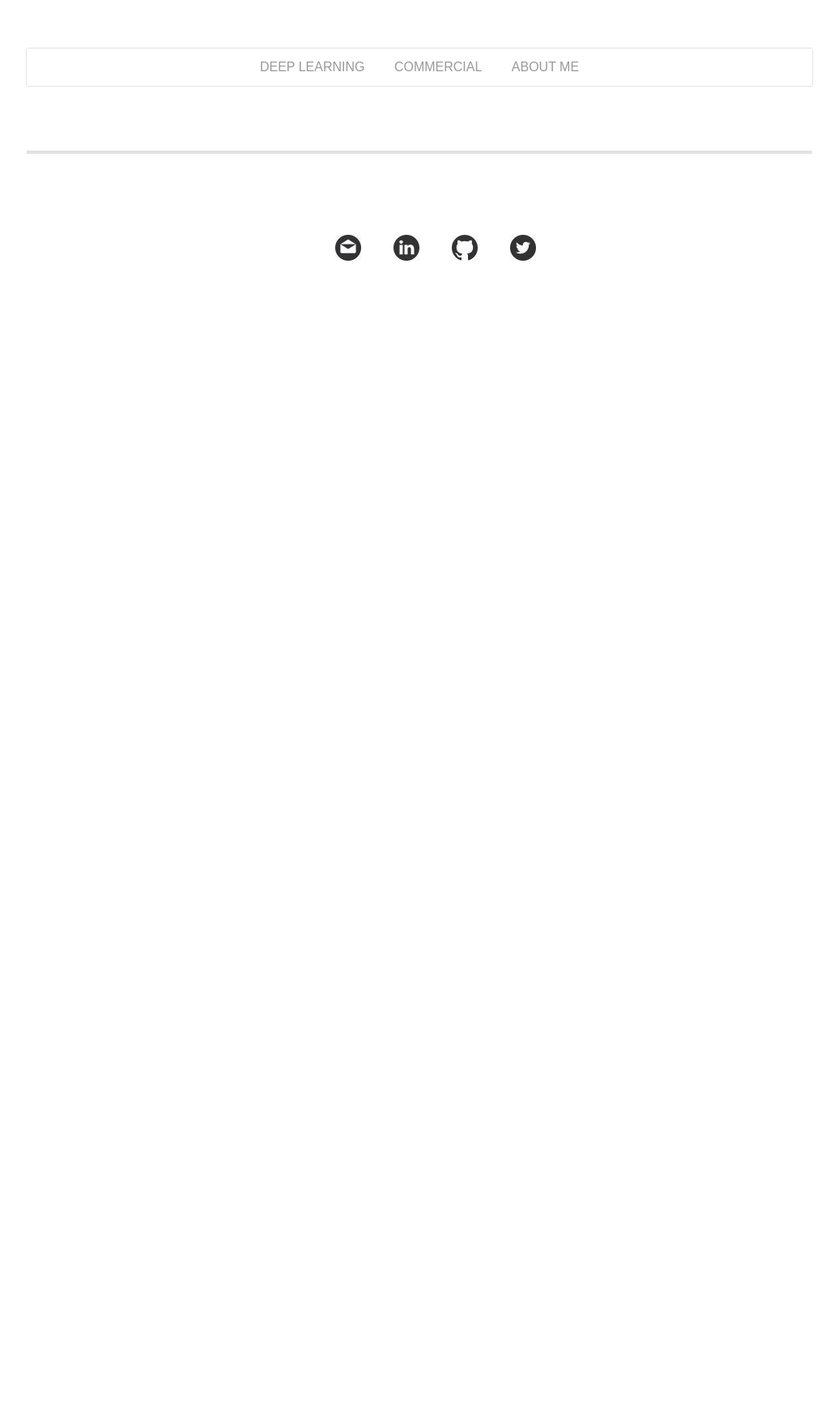
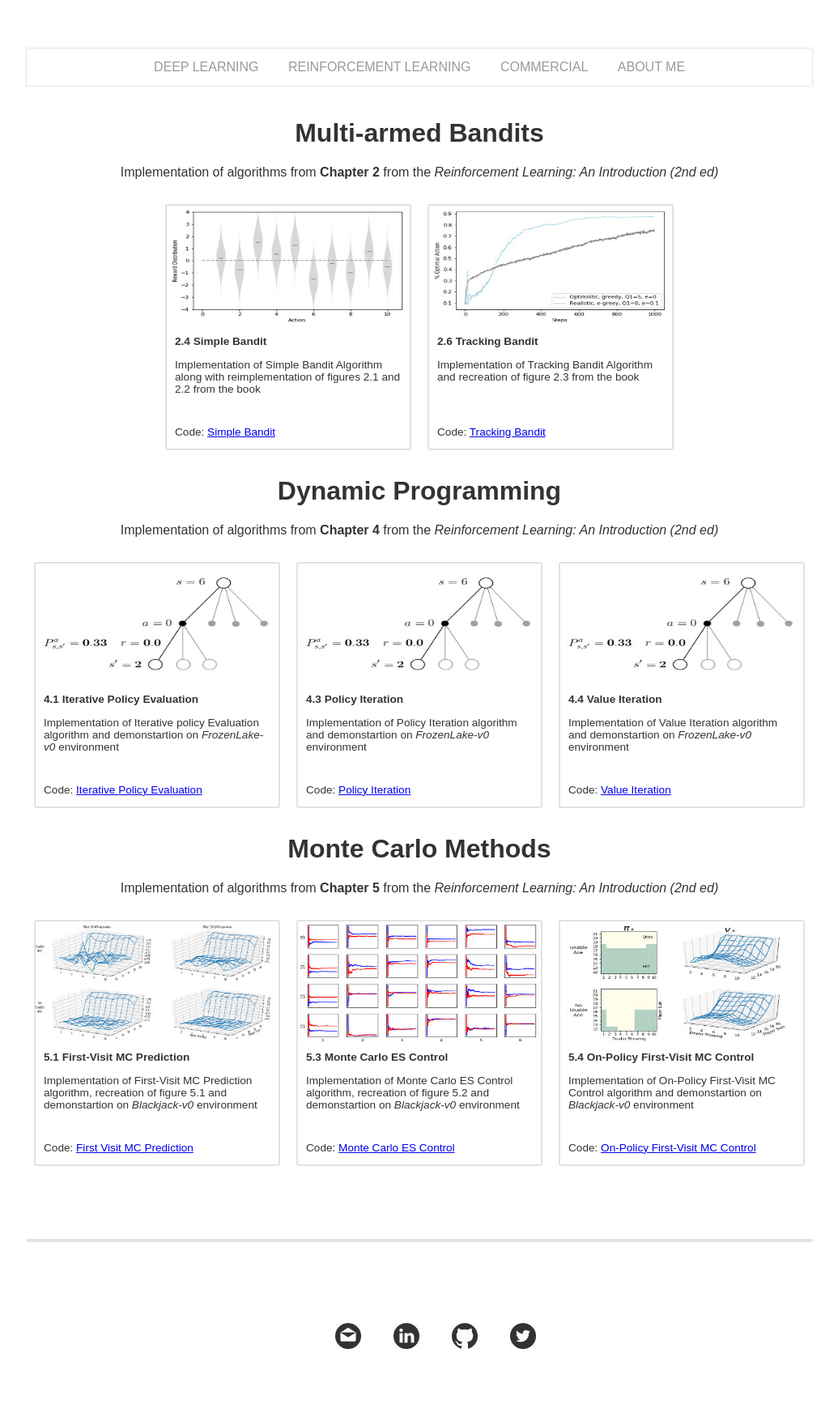
Before and after one commit to marcinbogdanski/marcinbogdanski.github.io, a Jekyll site: the page built from reinforcement-learning.html, in a window 1280 px wide. Shown: the whole page at 81% size, without its empty margins (122-1157 px from the left). Built offline with Jekyll 4.4.1, drawn with Linux system fonts in a browser that asks for light colours; before the commit the page ends 900 px from its top, so only the background shows below that.

Commit message:
Add Reinforcement Learning sectiongit status

```diff
--- a/_layouts/default.html
+++ b/_layouts/default.html
@@ -10,7 +10,7 @@
         <nav>
             <ul>
                 <li><a href="/deep-learning.html">Deep Learning</a></li>
-                <!--<li><a href="/reinforcement-learning.html">Deep RL</a></li>-->
+                <li><a href="/reinforcement-learning.html">Reinforcement Learning</a></li>
                 <li><a href="/commercial-portfolio.html">Commercial</a></li>
                 <li><a href="/">About Me</a></li>
                 <!-- <li><a href="/blog.html">Blog</a></li> -->
--- a/reinforcement-learning.html
+++ b/reinforcement-learning.html
@@ -1,3 +1,107 @@
 ---
 layout: default
 ---
+
+
+
+
+{% include section.html
+    header="Multi-armed Bandits"
+    description="Implementation of algorithms from <b>Chapter 2</b> from the <em>Reinforcement Learning: An Introduction (2nd ed)</em>" %}
+
+
+<div>
+    <ul class="grid">
+
+
+        {% include card.html
+            image="/assets/images/rlintro/simple_bandit.jpg"
+            title="2.4 Simple Bandit"
+            description='Implementation of Simple Bandit Algorithm along with reimplementation of figures 2.1 and 2.2 from the book'
+            link_text="Simple Bandit"
+            link_href="https://marcinbogdanski.github.io/rl-sketchpad/RL_An_Introduction_2018/0204_Simple_Bandit.html"
+            %}
+
+        {% include card.html
+            image="/assets/images/rlintro/tracking_bandit.jpg"
+            title="2.6 Tracking Bandit"
+            description='Implementation of Tracking Bandit Algorithm and recreation of figure 2.3 from the book'
+            link_text="Tracking Bandit"
+            link_href="https://marcinbogdanski.github.io/rl-sketchpad/RL_An_Introduction_2018/0206_Tracking_Bandit.html"
+            %}
+
+    </ul>
+</div>
+
+{% include section.html
+    header="Dynamic Programming"
+    description="Implementation of algorithms from <b>Chapter 4</b> from the <em>Reinforcement Learning: An Introduction (2nd ed)</em>" %}
+
+<div>
+    <ul class="grid">
+
+        {% include card.html
+            image="/assets/images/rlintro/dynprog.jpg"
+            title="4.1 Iterative Policy Evaluation"
+            description='Implementation of Iterative policy Evaluation algorithm and demonstartion on <em>FrozenLake-v0</em> environment'
+            link_text="Iterative Policy Evaluation"
+            link_href="https://marcinbogdanski.github.io/rl-sketchpad/RL_An_Introduction_2018/0401_Iterative_Policy_Evaluation.html"
+            %}
+
+        {% include card.html
+            image="/assets/images/rlintro/dynprog.jpg"
+            title="4.3 Policy Iteration"
+            description='Implementation of Policy Iteration algorithm and demonstartion on <em>FrozenLake-v0</em> environment'
+            link_text="Policy Iteration"
+            link_href="https://marcinbogdanski.github.io/rl-sketchpad/RL_An_Introduction_2018/0403_Policy_Iteration.html"
+            %}
+
+        {% include card.html
+            image="/assets/images/rlintro/dynprog.jpg"
+            title="4.4 Value Iteration"
+            description='Implementation of Value Iteration algorithm and demonstartion on <em>FrozenLake-v0</em> environment'
+            link_text="Value Iteration"
+            link_href="https://marcinbogdanski.github.io/rl-sketchpad/RL_An_Introduction_2018/0404_Value_Iteration.html"
+            %}
+
+    </ul>
+</div>
+
+{% include section.html
+    header="Monte Carlo Methods"
+    description="Implementation of algorithms from <b>Chapter 5</b> from the <em>Reinforcement Learning: An Introduction (2nd ed)</em>" %}
+
+<div>
+    <ul class="grid">
+
+
+        {% include card.html
+            image="/assets/images/rlintro/fig_0501.jpg"
+            title="5.1 First-Visit MC Prediction"
+            description='Implementation of First-Visit MC Prediction algorithm, recreation of figure 5.1 and demonstartion on <em>Blackjack-v0</em> environment'
+            link_text='First Visit MC Prediction'
+            link_href='https://marcinbogdanski.github.io/rl-sketchpad/RL_An_Introduction_2018/0501_First_Visit_MC_Prediction.html'
+            %}
+
+        {% include card.html
+            image="/assets/images/rlintro/monte_carlo_es.jpg"
+            title="5.3 Monte Carlo ES Control"
+            description='Implementation of Monte Carlo ES Control algorithm, recreation of figure 5.2 and demonstartion on <em>Blackjack-v0</em> environment'
+            link_text='Monte Carlo ES Control'
+            link_href='https://marcinbogdanski.github.io/rl-sketchpad/RL_An_Introduction_2018/0503_Monte_Carlo_ES_Control.html'
+            %}
+
+        {% include card.html
+            image="/assets/images/rlintro/blackjack.jpg"
+            title="5.4 On-Policy First-Visit MC Control"
+            description='Implementation of On-Policy First-Visit MC Control algorithm and demonstartion on <em>Blackjack-v0</em> environment'
+            link_text='On-Policy First-Visit MC Control'
+            link_href='https://marcinbogdanski.github.io/rl-sketchpad/RL_An_Introduction_2018/0504_On_Policy_First_Visit_MC_Control.html'
+            %}
+
+
+
+
+
+    </ul>
+</div>
```
Also changed, not shown: assets/images/rlintro/blackjack.jpg (added), assets/images/rlintro/dynprog.jpg (added), assets/images/rlintro/fig_0501.jpg (added), assets/images/rlintro/linearworld.jpg (added), assets/images/rlintro/monte_carlo_es.jpg (added), assets/images/rlintro/mountaincar.jpg (added), assets/images/rlintro/simple_bandit.jpg (added), assets/images/rlintro/tracking_bandit.jpg (added), assets/images/rlintro/windygridworld.jpg (added).
